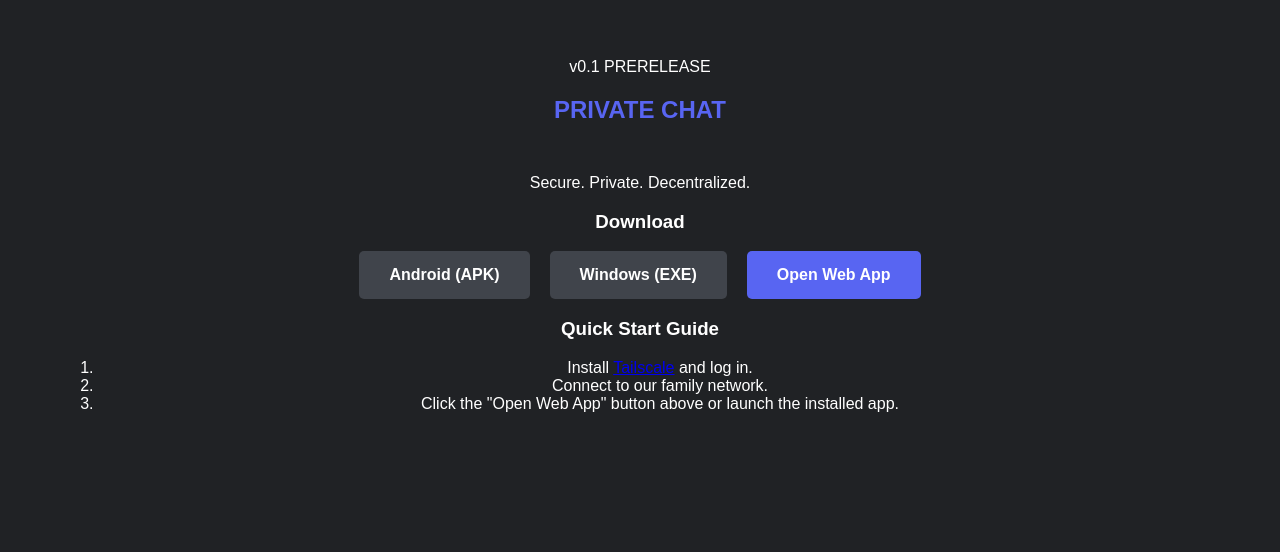
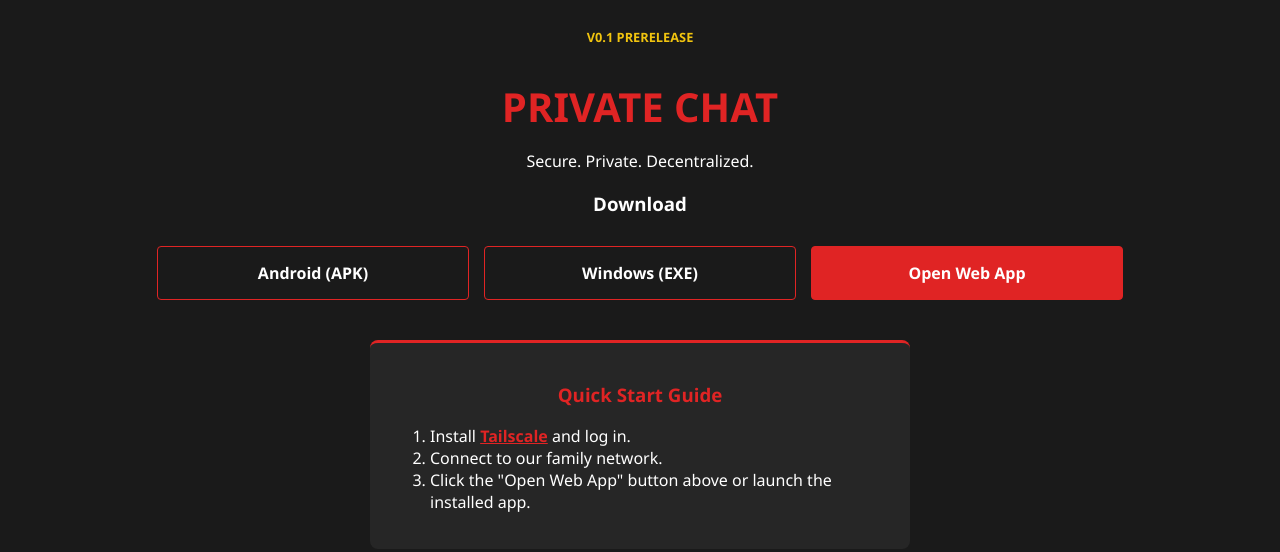
Before and after one commit to RokasButnorius/flashchat-site, a plain HTML site: page index.html in a window 1280 px wide. Drawn offline with Linux system fonts and the light colour scheme.

Commit message:
Refactor CSS styles and add custom properties

```diff
--- a/style.css
+++ b/style.css
@@ -1,14 +1,31 @@
-body { background-color: #202225; color: #fff; font-family: sans-serif; text-align: center; padding: 50px; }
-h1 { color: #5865f2; margin-bottom: 50px; }
-.hero { margin-bottom: 50px; }
+:root {
+    --accent-red: #e02424;
+    --dark-bg: #1a1a1a;
+    --card-bg: #262626;
+}
 
-.btn-group { display: flex; justify-content: center; gap: 20px; }
-.btn {
-    padding: 15px 30px; background: #40444b; color: white;
-    text-decoration: none; border-radius: 5px; font-weight: bold;
+body { background-color: var(--dark-bg); color: #fff; font-family: 'Segoe UI', sans-serif; text-align: center; padding: 20px; }
+
+/* Version Tag */
+.version-tag { color: #f1c40f; font-weight: bold; font-size: 0.8rem; margin-bottom: 10px; text-transform: uppercase; }
+
+h1 { color: var(--accent-red); margin-bottom: 5px; font-size: 2.5rem; }
+
+/* Buttons */
+.btn-group { display: flex; flex-direction: column; align-items: center; gap: 15px; margin: 30px 0; }
+.btn, .btn-primary {
+    padding: 15px 30px; text-decoration: none; border-radius: 4px;
+    font-weight: bold; width: 250px; border: 1px solid var(--accent-red);
 }
-.btn-primary {
-    padding: 15px 30px; background: #5865f2; color: white;
-    text-decoration: none; border-radius: 5px; font-weight: bold;
+.btn { background: transparent; color: white; }
+.btn:hover { background: var(--accent-red); }
+.btn-primary { background: var(--accent-red); color: white; }
+
+/* Tutorial Section */
+.tutorial { background: var(--card-bg); padding: 20px; border-radius: 8px; max-width: 500px; margin: 40px auto; border-top: 3px solid var(--accent-red); text-align: left; }
+.tutorial h3 { color: var(--accent-red); text-align: center; }
+.tutorial a { color: var(--accent-red); font-weight: bold; }
+
+@media (min-width: 600px) {
+    .btn-group { flex-direction: row; justify-content: center; }
 }
-.btn:hover, .btn-primary:hover { opacity: 0.9; }
```
